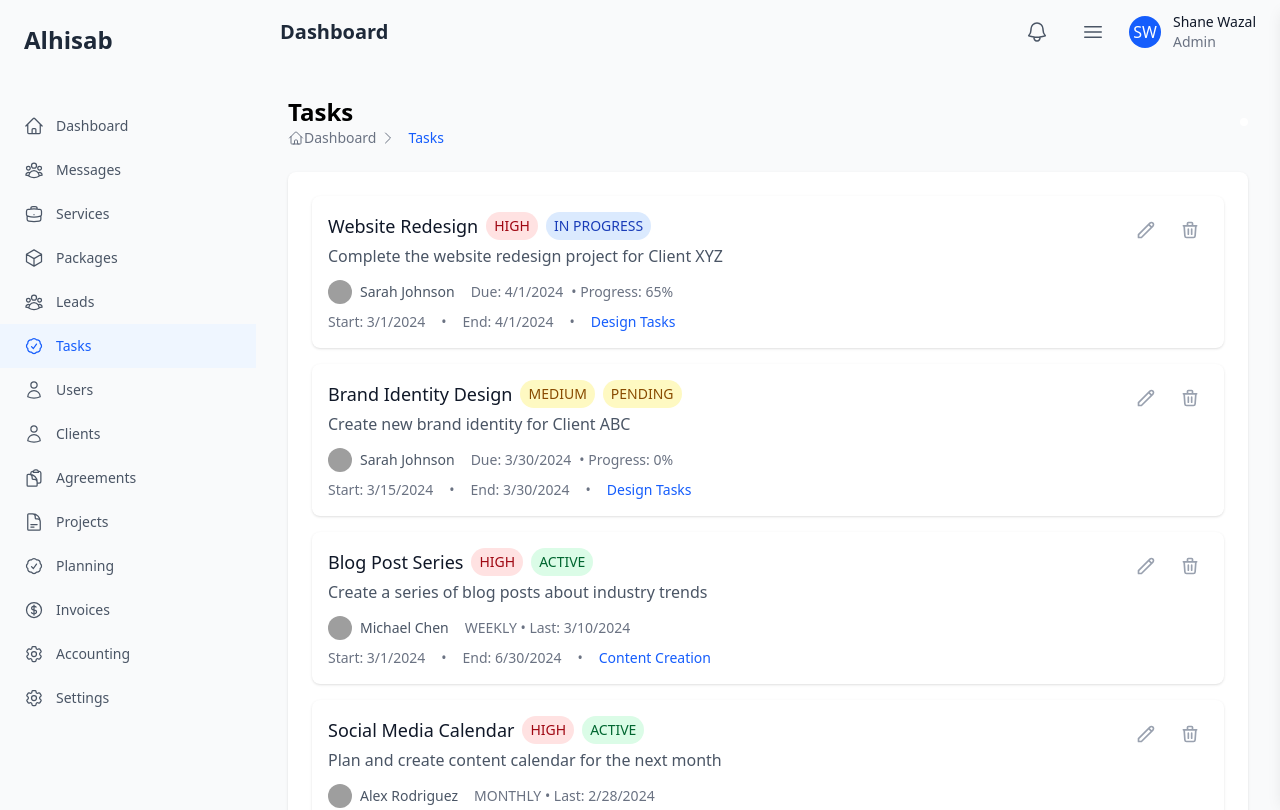
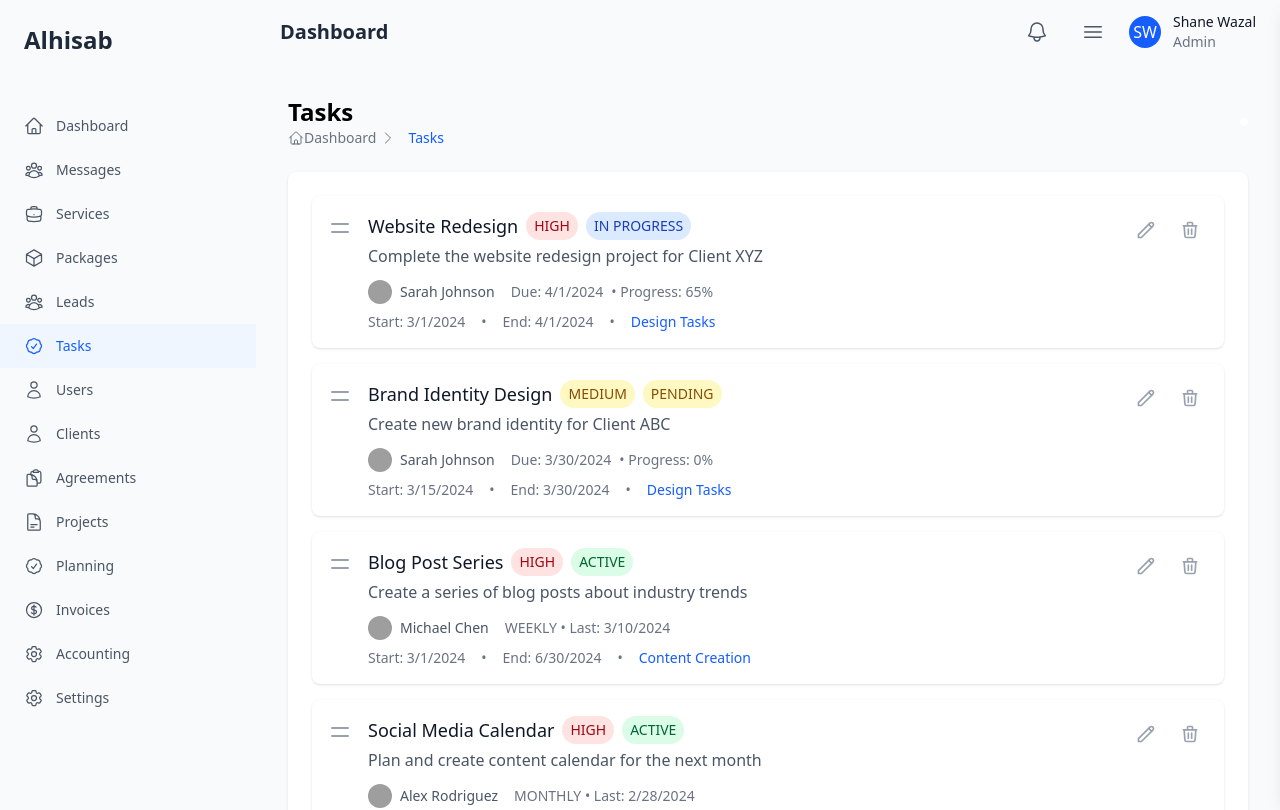
Before and after one commit to einfoengine/alhisab, a Next.js app in the folder frontend/: page /dashboard/tasks in a window 1280 px wide. Shown: the top 810 px of the page. Built offline with nearby package versions, Linux system fonts and the light colour scheme; grey boxes are pictures that could not be loaded.

Commit message:
Task list in progress: Drag handle added

```diff
--- a/frontend/src/app/dashboard/tasks/page.tsx
+++ b/frontend/src/app/dashboard/tasks/page.tsx
@@ -4,6 +4,7 @@ import React, { useState } from 'react';
 import PageHeader from '@/components/elements/PageHeader';
 import tasks from '@/data/tasks.json';
 import users from '@/data/users.json';
+import Link from 'next/link';
 import {
   DndContext,
   closestCenter,
@@ -78,14 +79,27 @@ function SortableTaskItem({
     <div
       ref={setNodeRef}
       style={style}
-      {...attributes}
-      {...listeners}
-      className="bg-white rounded-lg shadow-sm p-4 hover:shadow-md transition-shadow cursor-move"
+      className="bg-white rounded-lg shadow-sm p-4 hover:shadow-md transition-shadow"
     >
-      <div className="flex items-start justify-between">
+      <div className="flex items-start gap-4">
+        <div
+          {...attributes}
+          {...listeners}
+          className="mt-1 cursor-move text-gray-400 hover:text-gray-600"
+        >
+          <svg className="w-6 h-6" fill="none" stroke="currentColor" viewBox="0 0 24 24">
+            <path strokeLinecap="round" strokeLinejoin="round" strokeWidth={2} d="M4 8h16M4 16h16" />
+          </svg>
+        </div>
+
         <div className="flex-1">
           <div className="flex items-center gap-2">
-            <h3 className="text-lg font-medium text-gray-900">{task.title}</h3>
+            <Link
+              href={`/dashboard/tasks/${task.id}`}
+              className="text-lg font-medium text-gray-900 hover:text-blue-600 transition-colors"
+            >
+              {task.title}
+            </Link>
             <span className={`px-2 py-1 rounded-full text-sm ${getPriorityColor(task.priority)}`}>
               {task.priority.toUpperCase()}
             </span>
```
